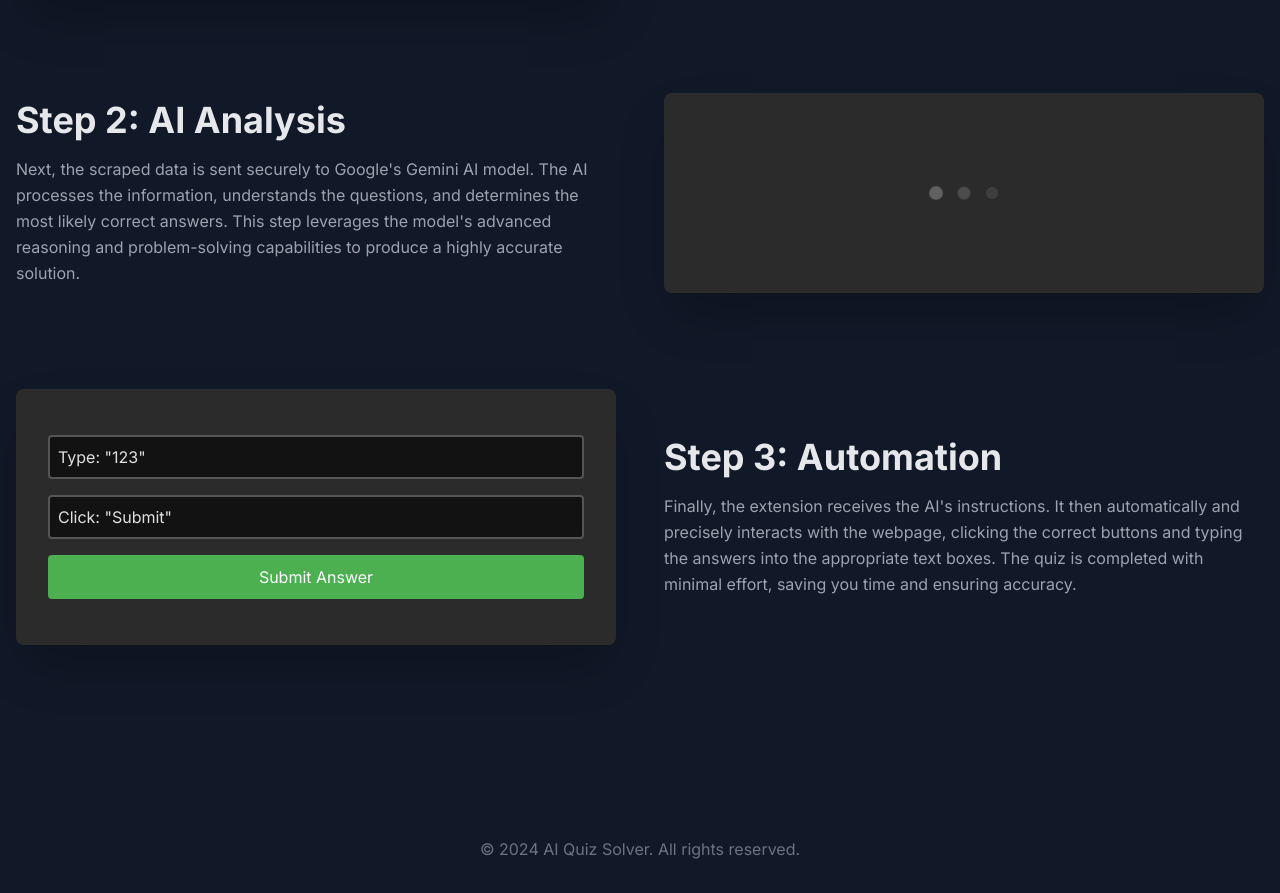
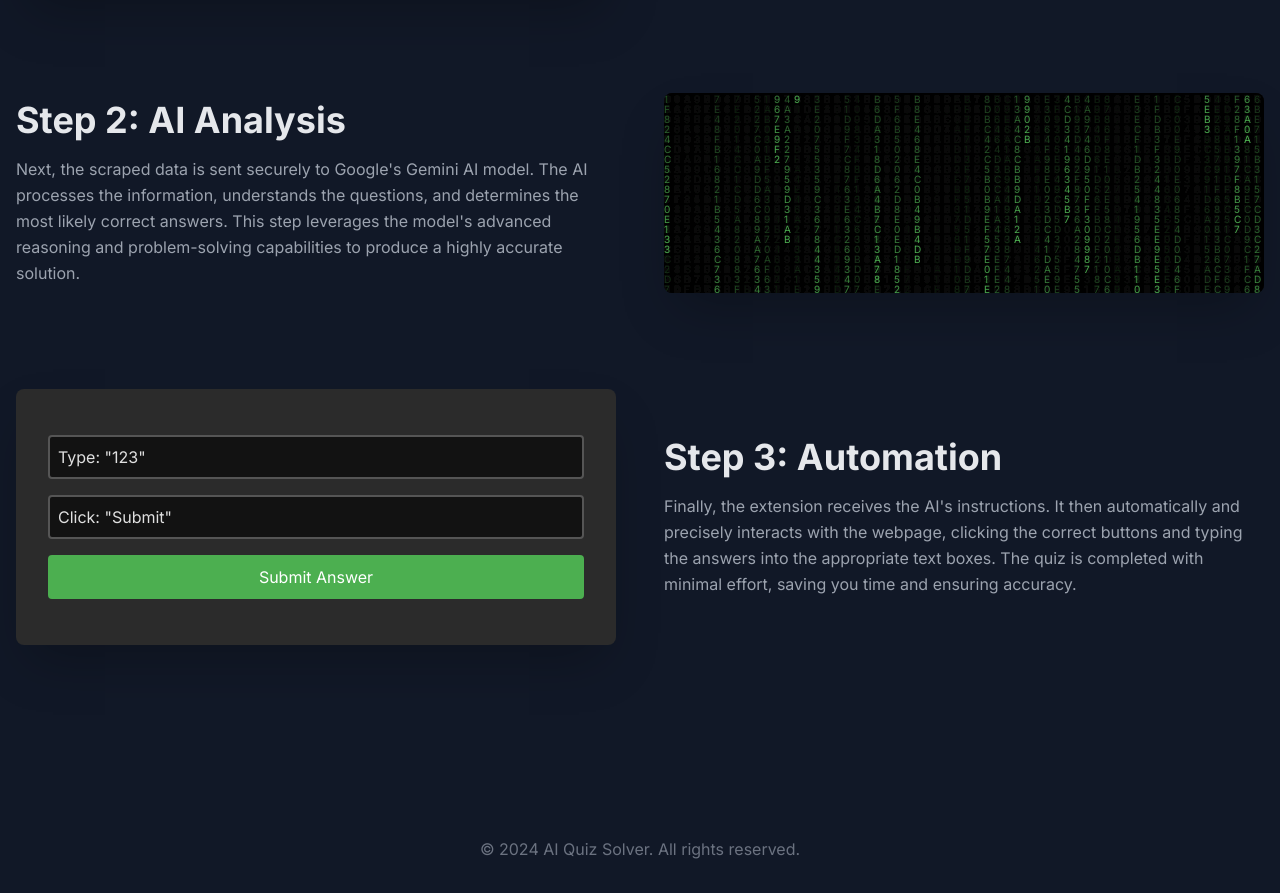
Before and after one commit to exmprison/bar-mitzvah, a plain HTML site: page quiz.html in a window 1280 px wide. Shown: the part 1123-2016 px from the top of the page. Drawn offline with nearby package versions, Linux system fonts and the light colour scheme.

Commit message:
Update quiz.html

```diff
--- a/quiz.html
+++ b/quiz.html
@@ -69,36 +69,23 @@
             50% { transform: translateY(100%); }
         }
 
-        /* Animation for the "AI Analysis" step */
+        /* Animation for the "AI Analysis" step - now with matrix text */
         .ai-analysis-animation {
-            background-color: #2b2b2b;
+            background-color: #0d0d0d;
             border-radius: 8px;
             position: relative;
             display: flex;
             justify-content: center;
             align-items: center;
+            overflow: hidden;
             min-height: 200px;
         }
-        .thinking-dots {
-            display: flex;
-            gap: 1rem;
-        }
-        .dot {
-            width: 12px;
-            height: 12px;
-            background-color: rgba(255, 255, 255, 0.3);
-            border-radius: 50%;
-            opacity: 0;
-        }
-        .animated-section.is-visible .dot {
-            animation: dot-pulse 1.5s ease-in-out infinite;
-        }
-        .animated-section.is-visible .dot:nth-child(1) { animation-delay: 0s; }
-        .animated-section.is-visible .dot:nth-child(2) { animation-delay: 0.2s; }
-        .animated-section.is-visible .dot:nth-child(3) { animation-delay: 0.4s; }
-        @keyframes dot-pulse {
-            0%, 100% { opacity: 0.3; transform: scale(1); }
-            50% { opacity: 1; transform: scale(1.2); }
+        .matrix-canvas {
+            position: absolute;
+            top: 0;
+            left: 0;
+            width: 100%;
+            height: 100%;
         }
 
         /* Animation for the "Automation" step */
@@ -185,11 +172,7 @@
                 <div class="grid md:grid-cols-2 gap-12 items-center">
                     <div class="md:order-2">
                         <div class="ai-analysis-animation shadow-2xl">
-                            <div class="thinking-dots">
-                                <div class="dot"></div>
-                                <div class="dot"></div>
-                                <div class="dot"></div>
-                            </div>
+                            <canvas id="matrix-canvas" class="matrix-canvas"></canvas>
                         </div>
                     </div>
                     <div class="md:order-1">
@@ -227,20 +210,21 @@
     </footer>
 
     <script>
-        // JavaScript to handle the fade-in-on-scroll animation for sections
+        // JavaScript for all animations and page functionality
+
+        // Intersection Observer to handle the fade-in-on-scroll animation for sections
         const animatedSections = document.querySelectorAll('.animated-section');
-
         const observerOptions = {
-            root: null, // use the viewport as the root
+            root: null,
             rootMargin: '0px',
-            threshold: 0.1 // trigger when 10% of the element is visible
+            threshold: 0.1
         };
 
         const observer = new IntersectionObserver((entries, observer) => {
             entries.forEach(entry => {
                 if (entry.isIntersecting) {
                     entry.target.classList.add('is-visible');
-                    // Optional: Stop observing once the animation has been triggered
+                    // Stop observing once the animation has been triggered
                     observer.unobserve(entry.target);
                 }
             });
@@ -249,6 +233,64 @@
         animatedSections.forEach(section => {
             observer.observe(section);
         });
+
+        // Matrix animation for the AI Analysis section
+        const canvas = document.getElementById('matrix-canvas');
+        const ctx = canvas.getContext('2d');
+
+        let letters = '0123456789ABCDEF';
+        let fontSize = 10;
+        let columns = 0;
+        let drops = [];
+
+        function initializeMatrix() {
+            canvas.width = canvas.parentElement.offsetWidth;
+            canvas.height = canvas.parentElement.offsetHeight;
+            columns = canvas.width / fontSize;
+            drops = [];
+            for (let x = 0; x < columns; x++) {
+                drops[x] = 1;
+            }
+        }
+
+        function drawMatrix() {
+            ctx.fillStyle = 'rgba(13, 13, 13, 0.05)';
+            ctx.fillRect(0, 0, canvas.width, canvas.height);
+
+            ctx.fillStyle = '#4CAF50';
+            ctx.font = `${fontSize}px inter`;
+
+            for (let i = 0; i < drops.length; i++) {
+                const text = letters[Math.floor(Math.random() * letters.length)];
+                ctx.fillText(text, i * fontSize, drops[i] * fontSize);
+
+                if (drops[i] * fontSize > canvas.height && Math.random() > 0.975) {
+                    drops[i] = 0;
+                }
+                drops[i]++;
+            }
+        }
+
+        let matrixInterval;
+        const aiAnalysisSection = document.querySelector('.ai-analysis-animation').parentElement;
+
+        const matrixObserver = new IntersectionObserver((entries) => {
+            entries.forEach(entry => {
+                if (entry.isIntersecting) {
+                    initializeMatrix();
+                    if (!matrixInterval) {
+                        matrixInterval = setInterval(drawMatrix, 33); // Approximately 30 FPS
+                    }
+                } else {
+                    clearInterval(matrixInterval);
+                    matrixInterval = null;
+                }
+            });
+        }, observerOptions);
+
+        matrixObserver.observe(aiAnalysisSection);
+
+        window.addEventListener('resize', initializeMatrix);
     </script>
 </body>
 </html>
```
